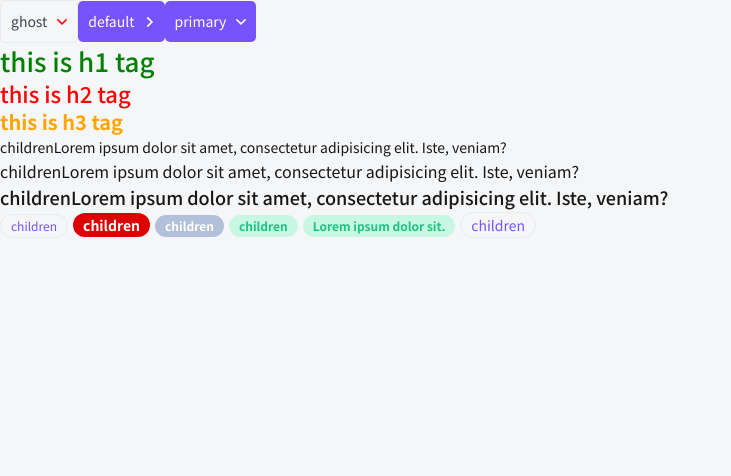
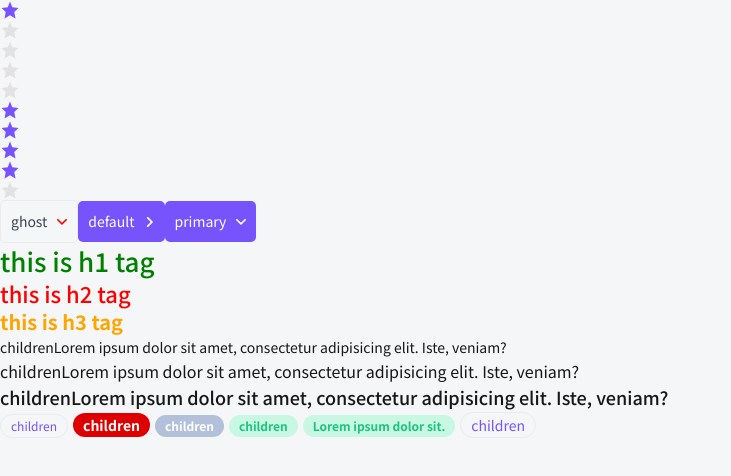
Before and after one commit to Assylzhan91/next-learn, a Next.js app: page / in a window 1280 px wide. Shown: the top 476 px of the page, without its empty margins (0-731 px from the left). Built offline with nearby package versions, Linux system fonts and the light colour scheme.

Commit message:
feat(components): add StarIcon with handler & tabIndex

```diff
--- /dev/null
+++ b/src/app/components/Rating/Rating.module.scss
@@ -0,0 +1,11 @@
+.filled {
+  fill: var(--primary);
+}
+
+.star {
+  margin-right: 5px;
+}
+
+.editable {
+  cursor: pointer;
+}
--- /dev/null
+++ b/src/app/components/Rating/Rating.props.ts
@@ -0,0 +1,8 @@
+import { DetailedHTMLProps, HTMLAttributes } from 'react';
+
+export interface RatingProps
+  extends DetailedHTMLProps<HTMLAttributes<HTMLDivElement>, HTMLDivElement> {
+  isEditable?: boolean;
+  rating: number;
+  setRating?: (rating: number) => void;
+}
--- /dev/null
+++ b/src/app/components/Rating/Rating.tsx
@@ -0,0 +1,71 @@
+'use client';
+
+import React, { JSX, SVGProps, FC, useEffect, KeyboardEvent } from 'react';
+import { RatingProps } from './Rating.props';
+import styles from './Rating.module.scss';
+import Star from './star.svg';
+import cn from 'classnames';
+
+const StarIcon = Star as FC<SVGProps<SVGAElement>>;
+
+export const Rating = ({
+  isEditable = false,
+  rating = 0,
+  setRating,
+  ...props
+}: RatingProps): JSX.Element => {
+  const [ratingArray, setRatingArray] = React.useState<JSX.Element[]>(
+    new Array(5).fill(<></>)
+  );
+
+  const changeDisplay = (i: number): void => {
+    if (isEditable) {
+      constructRating(i);
+    }
+  };
+
+  const onClick = (i: number): void => {
+    if (isEditable && setRating) {
+      setRating(i);
+    }
+  };
+  const constructRating = (currentRating: number): void => {
+    const updatingArray = ratingArray.map(
+      (r: JSX.Element, i: number): JSX.Element => {
+        return (
+          <StarIcon
+            key={i}
+            className={cn({
+              [styles.filled]: i < currentRating,
+              [styles.editable]: isEditable,
+            })}
+            onMouseEnter={() => changeDisplay(i + 1)}
+            onMouseLeave={() => changeDisplay(rating)}
+            onClick={() => onClick(i + 1)}
+            tabIndex={isEditable ? 0 : -1}
+            onKeyDown={(e: KeyboardEvent<SVGAElement>) =>
+              isEditable && handleSpace(i + 1, e)
+            }
+          ></StarIcon>
+        );
+      }
+    );
+    setRatingArray(updatingArray);
+  };
+
+  useEffect(() => constructRating(rating), [rating]);
+
+  const handleSpace = (i: number, e: KeyboardEvent<SVGAElement>): void => {
+    if (e.code === 'Space' && setRating) {
+      setRating(i);
+    }
+  };
+
+  return (
+    <div {...props}>
+      {ratingArray.map((r, i) => (
+        <span key={i}>{r}</span>
+      ))}
+    </div>
+  );
+};
--- a/src/app/components/index.ts
+++ b/src/app/components/index.ts
@@ -2,3 +2,4 @@ export * from './HTag/HTag';
 export * from './Button/Button';
 export * from './P/P';
 export * from './Tag/Tag';
+export * from './Rating/Rating';
--- a/src/app/page.tsx
+++ b/src/app/page.tsx
@@ -1,10 +1,16 @@
-import React, { JSX } from 'react';
+'use client';
+
+import React, { JSX, useState } from 'react';
 import Head from 'next/head';
-import { HTag, Button, P, Tag } from '@components';
+import { HTag, Button, P, Tag, Rating } from '@components';
 
 export default function Home(): JSX.Element {
+  const [rating, setRating] = useState<number>(4);
+
   return (
     <>
+      <Rating rating={rating} isEditable={true} setRating={setRating}></Rating>
+      <Rating rating={4}></Rating>
       <Head>
         <title>My Custom Page Title</title>
         <meta name="description" content="A description for my page." />
--- a/svgr.d.ts
+++ b/svgr.d.ts
@@ -1,6 +1,6 @@
 declare module '*.svg' {
   import { FC, SVGProps } from 'react';
-  const content: FC<SVGProps<SVGSVGElement>>;
+  const content: FC<SVGProps<SVGAElement>>;
   export default content;
 }
 
```
Also changed, not shown: src/app/components/Rating/star.svg (added), 1 other file (tests, documents, lock files or other folders).
